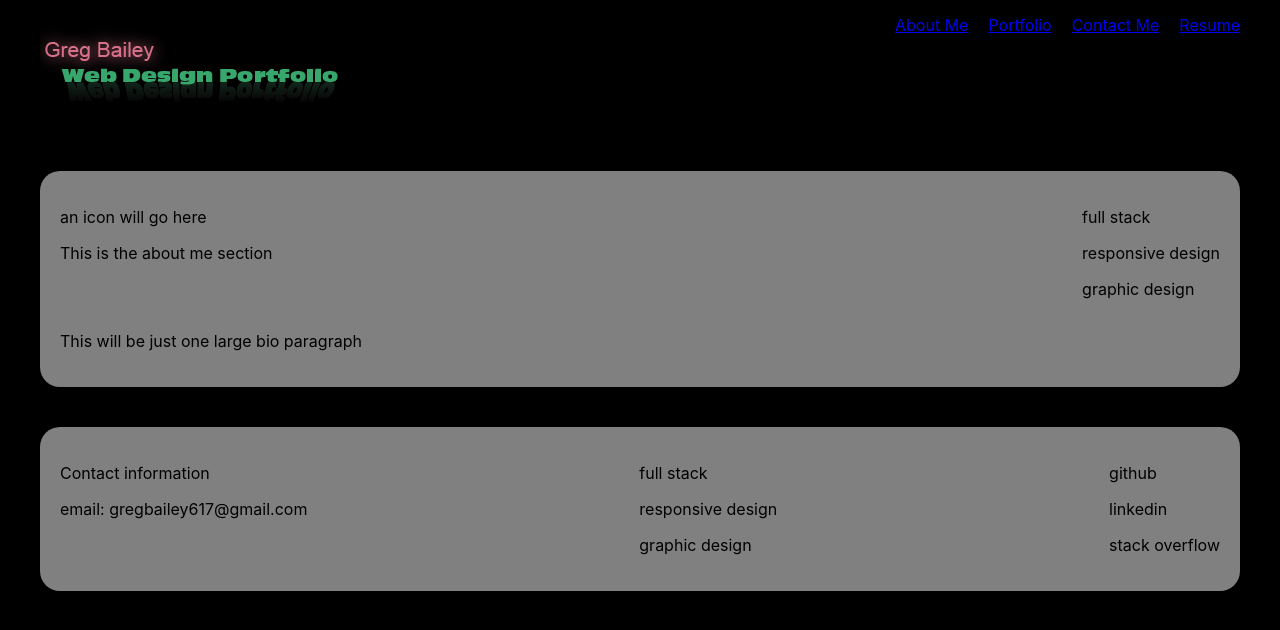
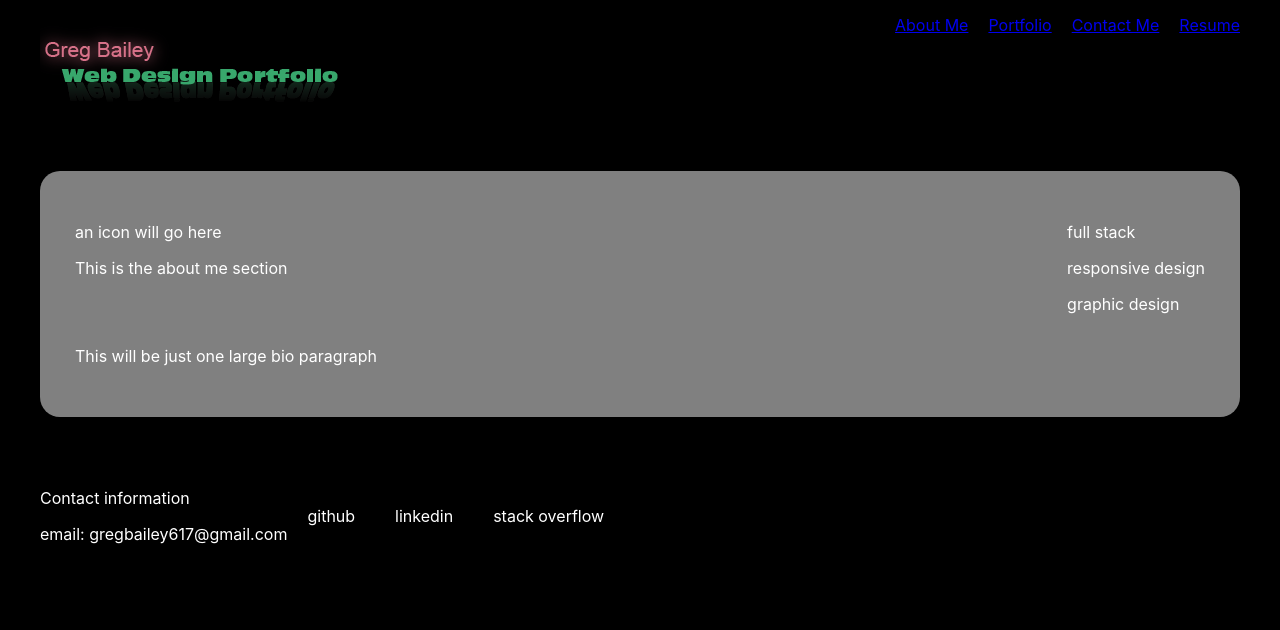
Before and after one commit to zmuda44/React-portfolio, a React (Vite) app in the folder App/: page / in a window 1280 px wide. Shown: the top 630 px of the page. Built offline with nearby package versions, Linux system fonts and the light colour scheme.

Commit message:
added functionality to highlight nav item when chosen

```diff
--- a/App/src/App.css
+++ b/App/src/App.css
@@ -3,7 +3,10 @@
 .container {
   max-width: 1200px;
   margin: auto;
+  background-color: red;
 }
+
+
 
 /* Header */
 header .container {
@@ -21,13 +24,14 @@ header ul {
   gap: 20px;
 }
 
-/* Main */
-
-main {
+.nav-active {
   color: white;
 }
 
+/* Main */
+
 section {
+  color: white;
   margin: 40px;
   background-color: gray;
   border-radius: 20px;
@@ -43,6 +47,16 @@ section {
 /* Porfolio */
 #portfolio .top {
   display: flex;
+  justify-content: space-between;
+}
+
+#portfolio .top #adv-header {
+  padding: 0;
+  margin: 0;
+}
+#portfolio .top #adv-header p {
+  padding: 0;
+  margin: 0;
 }
 
 .cards-container {
@@ -64,23 +78,24 @@ section {
   width: 300px;
 }
 
-.phone-container {
-  position: relative;
-}
-
-.phone-container img {
-  position: absolute;
-}
-
 
 /* Footer */
 
-#footer {
+footer .container{
+  color: white;
   display: flex;
-  justify-content: space-between;
+  justify-content: left;
+  align-items: center;
+
 }
 
+footer .right {
+  display: flex;
+}
 
+footer .right p {
+  margin: 0 20px;
+}
 
 
 
--- a/App/src/App.jsx
+++ b/App/src/App.jsx
@@ -10,13 +10,12 @@ function App() {
   const [count, setCount] = useState(0)
 
   return (
-    <body>
+    <>
       <Header />
       <Outlet />
       <Footer />
+    </>
 
-      {/* <img src="/images/cell-phone.svg" /> */}
-    </body>
   )
 }
 
--- a/App/src/components/footer.jsx
+++ b/App/src/components/footer.jsx
@@ -1,24 +1,20 @@
-import Navigation from './navigation'
-
 
 function Footer() {
+  console.log('Footer rendered');
   return (
-    <section id='footer'>
+    <footer id='footer'>
+      <div className='container'>
         <div className="left">
           <p>Contact information</p>
           <p>email: gregbailey617@gmail.com</p>
-        </div>
-        <div className="center">
-          <p>full stack</p>
-          <p>responsive design</p>
-          <p>graphic design</p>
         </div>
         <div className="right">
           <p>github</p>
           <p>linkedin</p>
           <p>stack overflow</p>
         </div>
-    </section>
+      </div>
+    </footer>
   );
 }
 
--- a/App/src/components/navigation.jsx
+++ b/App/src/components/navigation.jsx
@@ -1,50 +1,69 @@
-// const [activeSection, setActiveSection] = useState('home');
+import { Link } from 'react-router-dom';
+import { useState } from 'react';
 
-import { Link } from 'react-router-dom';
+function Navigation() {
+  const [activeLink, setActiveLink] = useState(null); // Track the active link
 
+  function highlightLink(event) {
+    // Remove the 'nav-active' class from the previously active link
+    if (activeLink) {
+      activeLink.classList.remove('nav-active');
+    }
 
-// const renderSection = () => {
-//   switch (activeSection) {
-//     case 'home':
-//       return <Home />;
-//     case 'about':
-//       return <About />;
-//     case 'contact':
-//       return <Contact />;
-//     default:
-//       return <Home />;
-//   }
-// };
+    // Add the 'nav-active' class to the clicked link
+    event.target.classList.add('nav-active');
+
+    // Update the activeLink state to the clicked link
+    setActiveLink(event.target);
+  }
 
   function Navbar({ links }) {
     return (
-    <nav className="navbar navbar-expand-lg bg-secondary">
-      <div className="container-fluid">
-        <div className="collapse navbar-collapse" id="navbarSupportedContent">
-          <ul className="navbar-nav me-auto mb-2 mb-lg-0">
+      <nav className="navbar">
+        <ul className="navbar-nav">
           {links.map((link) => link)}
         </ul>
-        </div>
-      </div>
       </nav>
     );
   }
 
-
-function Navigation() {
   return (
     <Navbar
       links={[
-        <Link key={1} className="" to="/about-me">
+        <Link
+          key={1}
+          onClick={highlightLink}
+          id="navLink1"
+          to="/about-me"
+          className={activeLink?.id === 'navLink1' ? 'nav-active' : ''}
+        >
           About Me
         </Link>,
-        <Link key={2} className="" to="/portfolio">
+        <Link
+          key={2}
+          onClick={highlightLink}
+          id="navLink2"
+          to="/portfolio"
+          className={activeLink?.id === 'navLink2' ? 'nav-active' : ''}
+        >
           Portfolio
         </Link>,
-        <Link key={3} className="" to="/contact">
+        <Link
+          key={3}
+          onClick={highlightLink}
+          id="navLink3"
+          to="/contact"
+          className={activeLink?.id === 'navLink3' ? 'nav-active' : ''}
+        >
           Contact Me
         </Link>,
-        <Link key={4} className="" to="/resume">
+        <Link
+          key={4}
+          onClick={highlightLink}
+          id="navLink4"
+          to="/resume"
+          className={activeLink?.id === 'navLink4' ? 'nav-active' : ''}
+        >
           Resume
         </Link>,
       ]}
--- a/App/src/index.css
+++ b/App/src/index.css
@@ -32,3 +32,12 @@ code {
 svg {
   display: block;
 }
+
+ul {
+  margin: 0;
+  padding: 0;
+}
+li {
+  margin: 0;
+  padding: 0;
+}
--- a/App/src/pages/about-me.jsx
+++ b/App/src/pages/about-me.jsx
@@ -4,6 +4,8 @@
 function AboutMe() {
   return (
     <section id='about-me'>
+      <div className="container">
+
         <div className='top'>
           <div className="left">
             <p>an icon will go here</p>
@@ -19,6 +21,11 @@ function AboutMe() {
           <p>This will be just one large bio paragraph</p>
         </div>
 
+      </div>
+
+
+
+
 
 
     </section>
--- a/App/src/pages/portfolio.jsx
+++ b/App/src/pages/portfolio.jsx
@@ -1,8 +1,4 @@
-
-
 import Projects from '../components/projects'
-
-
 
 function Portfolio() {
   return (
@@ -11,32 +7,20 @@ function Portfolio() {
       <div className='top'>
           <div className='left'>
             <h2>Welcome to my portfolio</h2>
-            <h2>See below for my portfolio of projects that I have designed</h2>
           </div>
           <div className='right'>
             <div id="adv-header">
-              <h4>full stack</h4>
-              <h4>desktop and mobile design</h4>
-              <h4>graphic design</h4>
+              <p>Full stack</p>
+              <p>Desktop and mobile design</p>
+              <p>Graphic design</p>
             </div>
-
-            {/* <div className="phone-container">
-              <img src="./images/cell phone.png" />
-              <img src="./images/computer mointor.png" />
-              <div className="phone-page">
-                <div className="phone-viewport">
-                  <div className="scroll-header"></div>
-                  <div className="scroll-body"></div>
-                </div>
-              </div>
-            </div>     */}
           </div>
       </div>
+      <h2>See below for my portfolio of projects that I have designed</h2>
+
 
       <div className="bottom">
               <Projects />
-
-
       </div>
 
     </section>
```
Also changed, not shown: App/src/components/old router.jsx (renamed from App/src/components/content.jsx). Lines whose indentation alone changed are shown as unchanged.
